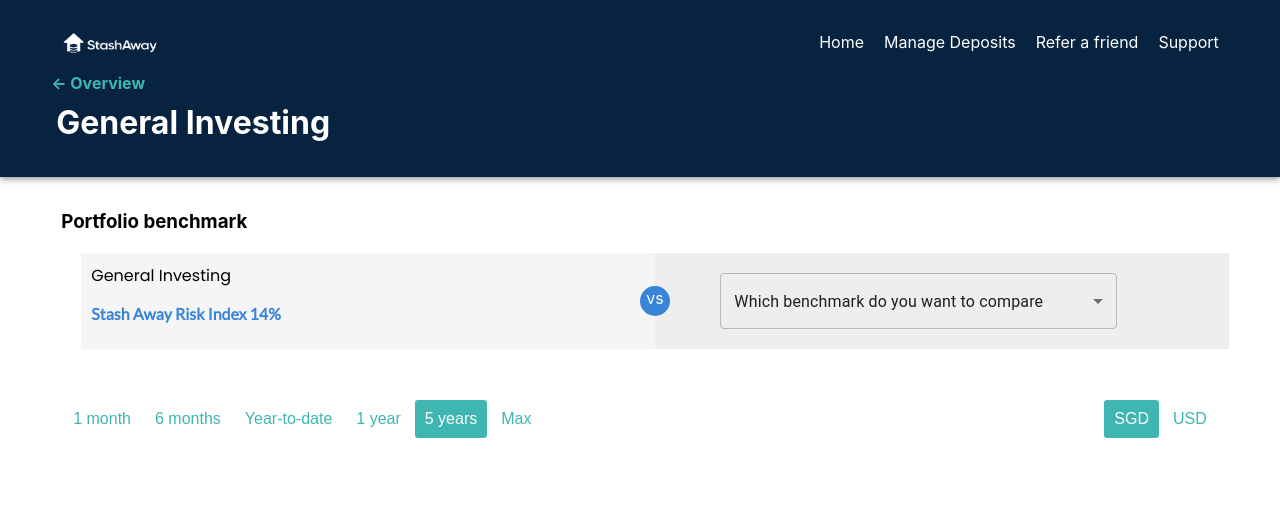
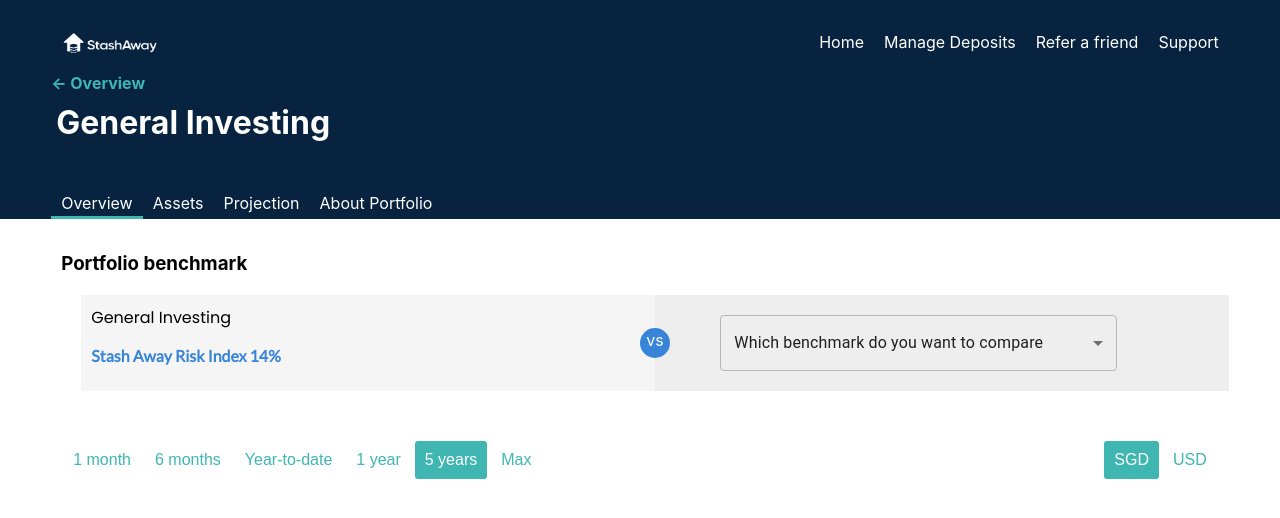
Before and after one commit to bakash95/PeformanceVisualizer, a React (Create React App) app: page / in a window 1280 px wide. Shown: the top 518 px of the page. Built offline with nearby package versions, Linux system fonts and the light colour scheme.

Commit message:
moved header to separate folder

```diff
--- a/src/App.css
+++ b/src/App.css
@@ -1,5 +1,5 @@
 *::-webkit-scrollbar {
-  width: 1em;
+  width: 10px;
 }
 
 *::-webkit-scrollbar-track {
@@ -52,33 +52,6 @@
   flex: 0 0 auto;
 }
 
-.nav_items {
-  display: flex;
-  flex: 1 1 auto;
-  justify-content: flex-end;
-}
-
-.nav_item {
-  padding: 3px 10px
-}
-
-.hide-sm {
-  display: inline;
-}
-
-.show-sm{
-  display: none;
-}
-
-@media screen and (min-width:450px) {
-  .hide-sm {
-    display: none !important;
-  }
-  .show-sm{
-    display: inherit
-  }
-}
-
 h1 {
   padding: 10px 5px;
   margin: 0px
--- a/src/App.js
+++ b/src/App.js
@@ -1,10 +1,18 @@
 import React from 'react';
 import { BrowserRouter, Route } from 'react-router-dom';
 import PortFolio from './overview/PortFolio/container/PortFolioContainer'
-import ToggleMenu from './header'
 import './App.css'
+import * as dictionaries from 'dictionary/dictionary'
+
+import ToggleMenu from 'common/header/header'
 
 function App() {
+
+  /*picks the local and loads in the window,in future
+      we can change the locale using a redux state if its multilingual*/
+  let defaultLocale = 'en';
+  window.dictionary = dictionaries[defaultLocale] ? dictionaries[defaultLocale] : dictionaries['en'];
+
   return (
     <div className="App">
       <div className="App-Container">
--- /dev/null
+++ b/src/common/header/css/header.css
@@ -0,0 +1,36 @@
+.nav_items {
+    display: flex;
+    flex: 1 1 auto;
+    justify-content: flex-end;
+}
+
+.nav_item {
+    padding: 3px 10px;
+    font-size: 1rem;
+}
+
+.hide-sm {
+    display: inline;
+}
+
+.show-sm {
+    display: none;
+}
+
+.internal-nav {
+    display: inline-flex;
+    padding: 1% 4% 0% 4%;
+}
+
+.internal-nav-selected {
+    border-bottom: 3px solid rgb(63, 182, 178);
+}
+
+@media screen and (min-width:450px) {
+    .hide-sm {
+        display: none !important;
+    }
+    .show-sm {
+        display: inherit
+    }
+}
--- /dev/null
+++ b/src/common/header/header.js
@@ -0,0 +1,54 @@
+import React from 'react'
+import { AppBar, Toolbar, IconButton } from '@material-ui/core';
+
+import Logo from 'assets/companylogo.png'
+import './css/header.css'
+
+import MenuIcon from '@material-ui/icons/Menu'
+
+const ToggleMenu = () => {
+    let { dictionary } = window;
+    return (
+        <>
+            <AppBar className="container"
+                elevation={0}
+                position="relative"
+                color="transparent"
+            >
+                <header className="App-header show-sm">
+                    <img src={Logo} alt="logo" width="10%" height="100%" />
+                    <div className="nav_items">
+                        <p className="nav_item">{dictionary['Home']}</p>
+                        <p className="nav_item">{dictionary['Manage_Deposits']}</p>
+                        <p className="nav_item">{dictionary['Refer_friend']}</p>
+                        <p className="nav_item">{dictionary['Support']}</p>
+                    </div>
+                </header>
+                <Toolbar className="hide-sm flx-display">
+                    <IconButton
+                        color="inherit"
+                        aria-label="open drawer"
+                        edge="end"
+                        onClick={() => { }}
+                    >
+                        <MenuIcon />
+                    </IconButton>
+                </Toolbar>
+                <div>
+                    <>
+                        <b className="theme_txt_clr">&larr; {dictionary['overview']}</b>
+                    </>
+                    <h1>{dictionary['General_Investing']}</h1>
+                </div>
+            </AppBar>
+            <div className="internal-nav">
+                <span className="nav_item internal-nav-selected">Overview</span>
+                <span className="nav_item">Assets</span>
+                <span className="nav_item">Projection</span>
+                <span className="nav_item">About Portfolio</span>
+            </div>
+        </>
+    )
+}
+
+export default ToggleMenu;
--- a/src/header.js
+++ /dev/null
@@ -1,44 +0,0 @@
-import React from 'react'
-import { AppBar, Toolbar, IconButton } from '@material-ui/core';
-
-import Logo from './assets/companylogo.png'
-
-import MenuIcon from '@material-ui/icons/Menu'
-
-const ToggleMenu = () => {
-    let { dictionary } = window;
-    return (
-        <AppBar className="container"
-            position="relative"
-            color="transparent"
-        >
-            <header className="App-header show-sm">
-                <img src={Logo} alt="logo" width="10%" height="100%" />
-                <div className="nav_items">
-                    <p className="nav_item">{dictionary['Home']}</p>
-                    <p className="nav_item">{dictionary['Manage_Deposits']}</p>
-                    <p className="nav_item">{dictionary['Refer_friend']}</p>
-                    <p className="nav_item">{dictionary['Support']}</p>
-                </div>
-            </header>
-            <Toolbar className="hide-sm flx-display">
-                <IconButton
-                    color="inherit"
-                    aria-label="open drawer"
-                    edge="end"
-                    onClick={() => { }}
-                >
-                    <MenuIcon />
-                </IconButton>
-            </Toolbar>
-            <div>
-                <div>
-                    <b className="theme_txt_clr">&larr; {dictionary['overview']}</b>
-                </div>
-                <h1>{dictionary['General_Investing']}</h1>
-            </div>
-        </AppBar>
-    )
-}
-
-export default ToggleMenu;
--- a/src/index.js
+++ b/src/index.js
@@ -5,7 +5,6 @@
 import * as serviceWorker from './serviceWorker';
 
 import listReducer from './redux/reducers/performanceDataReducer'
-import * as dictionaries from 'dictionary/dictionary'
 
 import { Provider } from 'react-redux'
 import { createStore, combineReducers } from 'redux'
@@ -13,11 +12,6 @@
 let rootreducer = combineReducers({ performanceData: listReducer });
 
 let store = createStore(rootreducer);
-
-
-//picks the local and loads in the window can be used across components
-let defaultLocale = 'en';
-window.dictionary = dictionaries[defaultLocale] ? dictionaries[defaultLocale] : dictionaries['en'];
 
 ReactDOM.render(
   <React.StrictMode>
```
